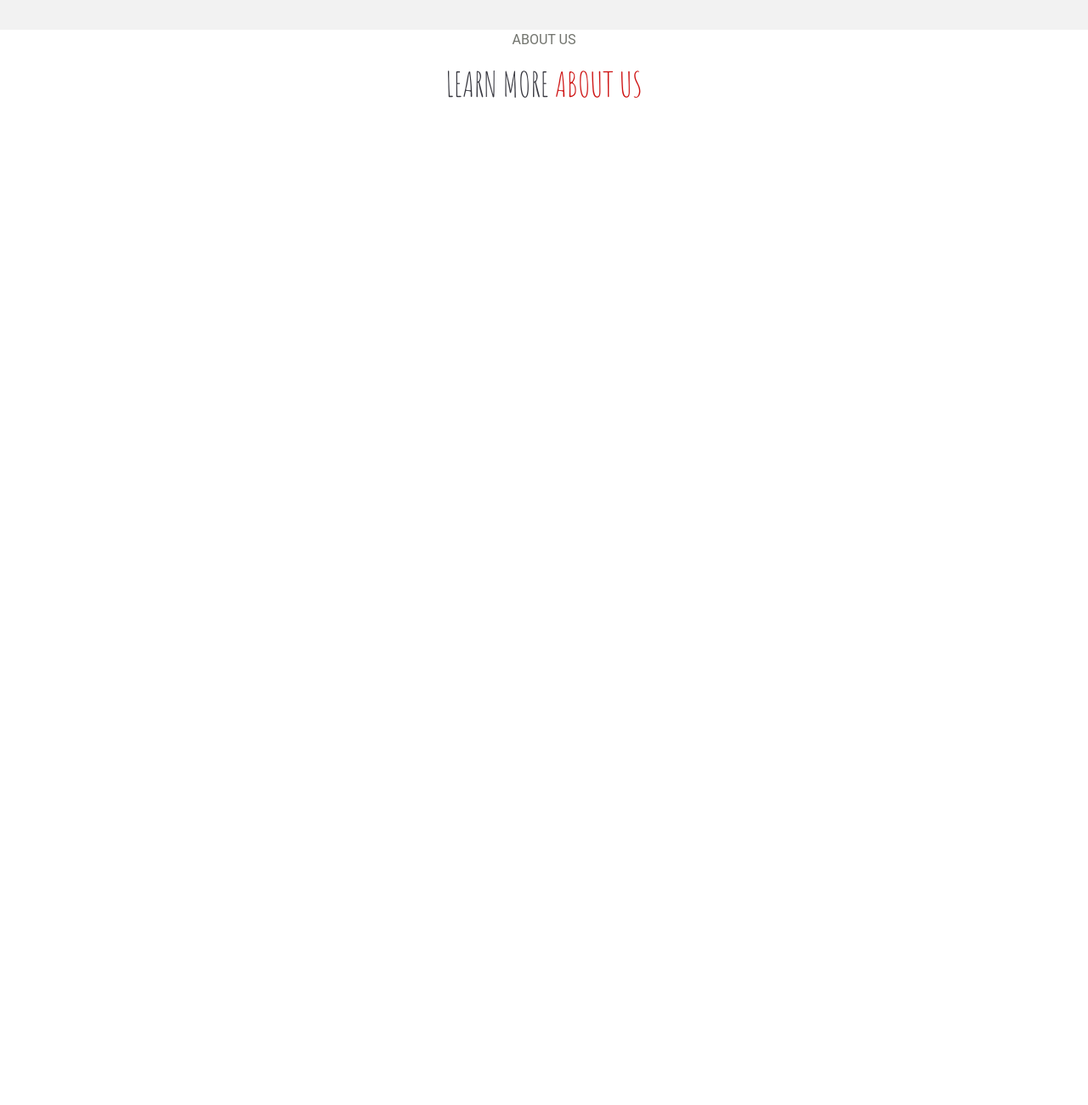
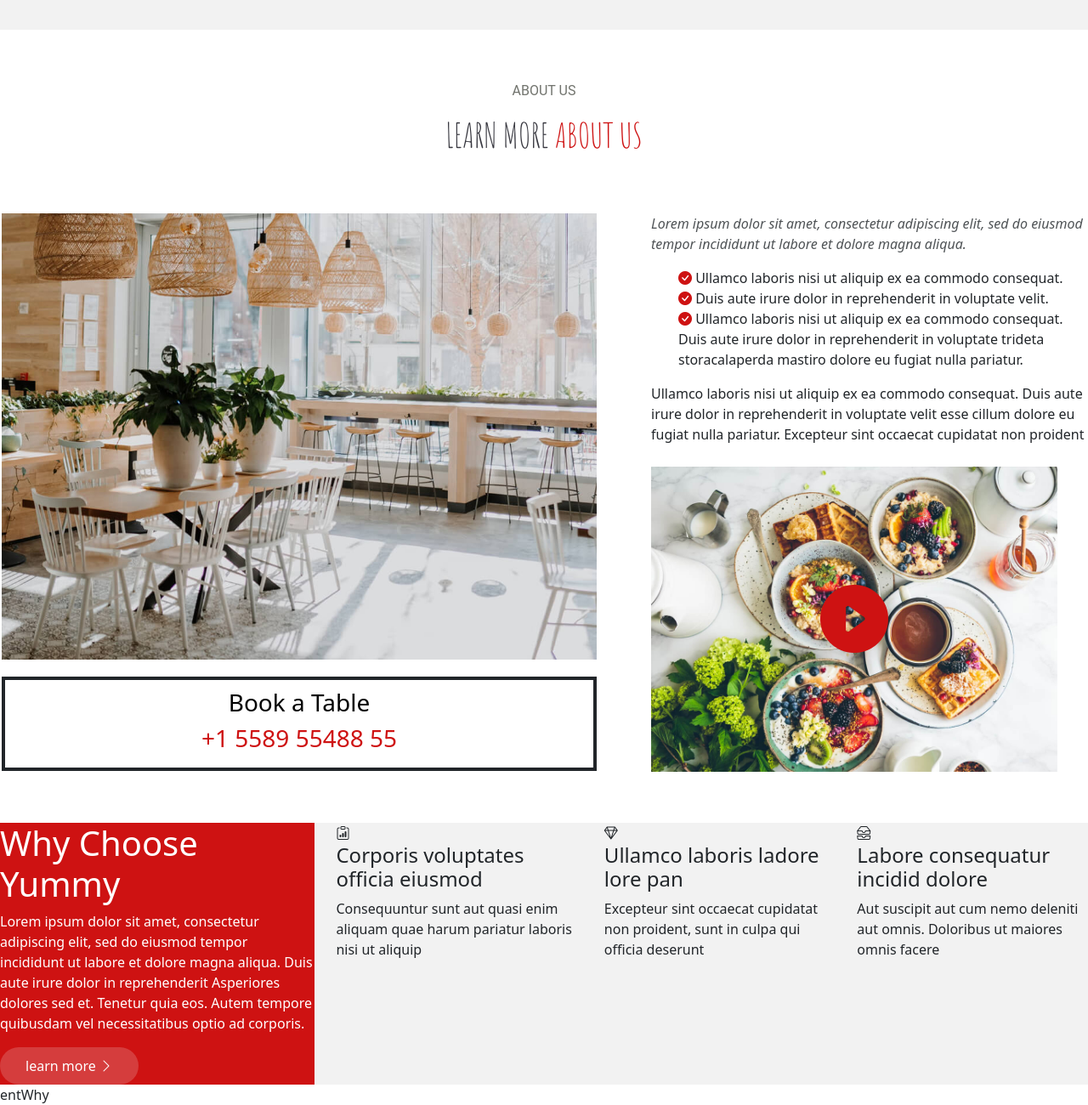
Before and after one commit to ELBOUHEMIAmal/ProjetFinal-Amalelbouhemi, a plain HTML site: page index.html in a window 1280 px wide. Shown: the part 645-1945 px from the top of the page at 85% size. Before the commit the page ends 800 px from the top, so only its background shows below. Drawn offline with nearby package versions, Linux system fonts and the light colour scheme; a web font is replaced by a local one.

Commit message:
nos fi about

```diff
--- a/index.html
+++ b/index.html
@@ -95,7 +95,7 @@
                         </button>
                         <button class="videoBtn">
                             <i class="bi bi-play-circle"></i>
-                        Watch Video
+                            Watch Video
                         </button>
 
                     </div>
@@ -106,11 +106,79 @@
             </div>
         </section>
         <section class="about">
-            <div class="titleAbout titles">
-                <p>ABOUT US</p>
-                <h1>LEARN MORE <span>ABOUT US</span></h1>
+            <div class="description">
+                <div class="titleAbout titles">
+                    <p>ABOUT US</p>
+                    <h1>LEARN MORE <span>ABOUT US</span></h1>
+                </div>
+                <div class="parentAbout">
+                    <div class="img">
+                        <img src="./public/images/about.jpg" alt="" width="700">
+                        <div class="nbrBook">
+                            <h3>Book a Table</h3>
+                            <h3 class="nbr">+1 5589 55488 55</h3>
+                        </div>
+                    </div>
+                    <div class="videoDesc">
+                        <div class="desc">
+                            <p><em>Lorem ipsum dolor sit amet, consectetur adipiscing elit, sed do eiusmod tempor
+                                    incididunt
+                                    ut labore et dolore magna aliqua.</em></p>
+                            <ul>
+                                <li><i class="bi bi-check-circle-fill"></i> Ullamco laboris nisi ut aliquip ex ea
+                                    commodo
+                                    consequat.</li>
+                                <li><i class="bi bi-check-circle-fill"></i> Duis aute irure dolor in reprehenderit in
+                                    voluptate velit.</li>
+                                <li><i class="bi bi-check-circle-fill"></i> Ullamco laboris nisi ut aliquip ex ea
+                                    commodo
+                                    consequat. Duis aute irure dolor in reprehenderit in voluptate trideta
+                                    storacalaperda
+                                    mastiro dolore eu fugiat nulla pariatur.</li>
+                            </ul>
+                            <p>Ullamco laboris nisi ut aliquip ex ea commodo consequat. Duis aute irure dolor in
+                                reprehenderit in voluptate velit esse cillum dolore eu fugiat nulla pariatur. Excepteur
+                                sint
+                                occaecat cupidatat non proident</p>
+                        </div>
+                        <div class="video">
+                            <a href="https://youtu.be/kRCH8kD1GD0?si=q_rH7GCB-Jyg-E59" class="video-position">
+                                <img src="./public/images/about-2.jpg" alt="" width="478" class="positionVideo">
+                                <i class="bi bi-play-circle-fill play-button positionAbs"></i>
+                            </a>
+                        </div>
+                    </div>
+                </div>
             </div>
-
+            <div class="whyChooseYummy">
+                <div class="parentWhy">
+                    <div class="redWhy">
+                        <h1>Why Choose Yummy</h1>
+                        <p>Lorem ipsum dolor sit amet, consectetur adipiscing elit, sed do eiusmod tempor incididunt ut
+                            labore et dolore magna aliqua. Duis aute irure dolor in reprehenderit Asperiores dolores sed
+                            et.
+                            Tenetur quia eos. Autem tempore quibusdam vel necessitatibus optio ad corporis.</p>
+                        <button>learn more <i class="bi bi-chevron-right"></i></button>
+                    </div>
+                    <div class="details">
+                        <div class="icons">
+                            <i class="bi bi-clipboard-data"></i>
+                            <h4>Corporis voluptates officia eiusmod</h4>
+                            <p>Consequuntur sunt aut quasi enim aliquam quae harum pariatur laboris nisi ut aliquip</p>
+                        </div>
+                        <div class="icons">
+                            <i class="bi bi-gem"></i>
+                            <h4>Ullamco laboris ladore lore pan</h4>
+                            <p>Excepteur sint occaecat cupidatat non proident, sunt in culpa qui officia deserunt</p>
+                        </div>
+                        <div class="icons">
+                            <i class="bi bi-inboxes"></i>
+                            <h4>Labore consequatur incidid dolore</h4>
+                            <p>Aut suscipit aut cum nemo deleniti aut omnis. Doloribus ut maiores omnis facere</p>
+                        </div>
+                    </div>
+                </div>entWhy
+            </div>
         </section>
     </main>
     <script src="./public/js/app.js"></script>
--- a/public/css/app.css
+++ b/public/css/app.css
@@ -204,10 +204,28 @@ nav button a {
 
 }
 
+.image {
+    animation: UpandDown 2s infinite;
+}
+
+@keyframes UpandDown {
+
+    0%,
+    100% {
+        transform: translateY(0);
+    }
+
+    50% {
+        transform: translateY(-2rem);
+    }
+}
+
 /*** style repeat  */
-.titles{
+.titles {
+    padding-bottom: 60px;
     text-align: center;
 }
+
 .titles p {
     color: #72746e;
     font-family: "Roboto", sans-serif;
@@ -220,9 +238,96 @@ nav button a {
     color: #37373f;
 }
 
-.titles h1 span{
+.titles h1 span {
     color: #ce1212;
 
 }
 
 /**About  */
+.about {}
+
+.description {
+    padding: 60px 0;
+}
+
+.parentAbout {
+    display: flex;
+    gap: 5vw;
+    justify-content: center;
+}
+
+.img {
+    display: flex;
+    flex-direction: column;
+    gap: 20px;
+}
+
+.img .nbrBook {
+    padding: 10px 2px;
+    border: 4px solid #212529;
+    /* width: 43.7rem; */
+    text-align: center;
+}
+
+.nbrBook h3 {
+    color: #000000;
+}
+
+.nbrBook .nbr {
+    color: #ce1212;
+}
+
+.videoDesc {
+    width: 32rem;
+    display: flex;
+    flex-direction: column;
+    gap: 10px;
+}
+
+.videoDesc .desc p em {
+    color: #4f5356;
+}
+
+.desc ul li i {
+    color: #ce1212;
+}
+
+.video-position {
+    position: relative;
+}
+
+.positionAbs {
+    position: absolute;
+    left: 50%;
+    top: 50%;
+    transform: translate(-50%, -50%);
+    font-size: 80px;
+    color: #ce1212;
+
+}
+
+.parentWhy {
+    display: flex;
+    justify-content: center;
+    gap: 2vw;
+    background-color: #f2f2f2;
+}
+
+.redWhy {
+    background-color: #ce1212;
+    color: white;
+    width: 50rem;
+}
+
+.redWhy button {
+    color: white;
+    border: none;
+    border-radius: 25px;
+    padding: 10px 30px;
+    background-color: rgba(245, 245, 245, 0.189);
+}
+
+.details {
+    display: flex;
+    gap: 2vw;
+}
```
